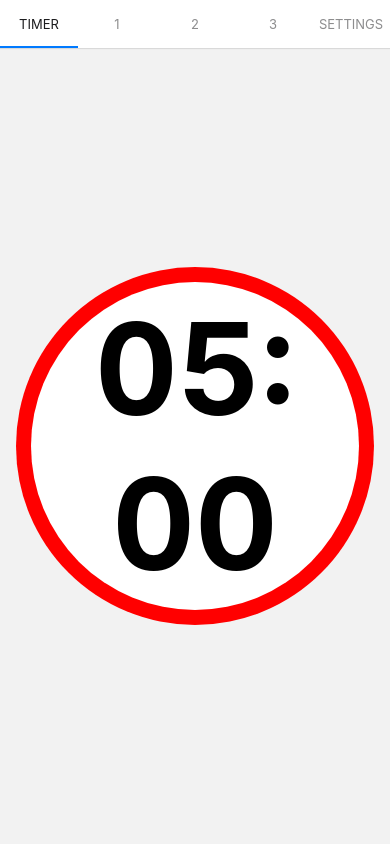
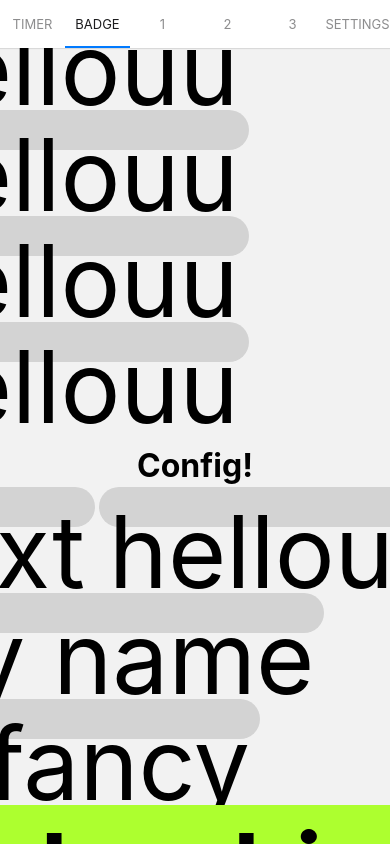
Before and after one commit to nkgrush/open-mindfulness, a React Native app: screen /badge in a window 390 px wide. Built offline with nearby package versions, Linux system fonts and the light colour scheme.

Commit message:
Responsive timer, start badge config

```diff
--- a/app.json
+++ b/app.json
@@ -1,4 +1,4 @@
 {
   "name": "mindfulness",
-  "displayName": "mindfulness"
+  "displayName": "mindfulness",
 }
--- /dev/null
+++ b/components/Badge.js
@@ -0,0 +1,33 @@
+import React, {useState} from 'react';
+import { Text, View, StyleSheet, TextInput, Pressable, TouchableHighlight, TouchableOpacity } from "react-native";
+
+const defaultHeight = 20;
+
+const colors = [ 'red', 'gold', 'greenyellow', 'mediumslateblue', 'royalblue', 'salmon', 'orange', 'pink', 'yellowgreen' ];
+
+const Badge = ({text, height=40, color='red', onPress, isActive}) => {
+  let [bg, setBg] = useState(colors[Math.floor(Math.random()*colors.length)]);
+
+  const badgeStyle = {
+    backgroundColor: (isActive ? bg : 'lightgrey'),
+    borderRadius: height/2,
+    height: height,
+    paddingVertical: 4,
+    paddingHorizontal: 10,
+    margin: 2,
+  };
+  const textStyle = {
+    color: 'black',
+    fontWeight: isActive ? 'bold' : 'normal',
+    fontSize: 100,
+  }
+  return (
+    <TouchableOpacity onPressIn={onPress}>
+      <View style={badgeStyle}>
+        <Text adjustsFontSizeToFit={true} style={textStyle}>{text}</Text>
+      </View>
+    </TouchableOpacity>
+  );
+};
+
+export default Badge;
--- /dev/null
+++ b/components/BadgeConfig.js
@@ -0,0 +1,47 @@
+import React, { useState } from "react";
+import { Text, View, StyleSheet, TextInput } from "react-native";
+
+import Badge from './Badge.js';
+import s from './Style.js'
+
+const exampleOptions = [
+  {text: 'Text', id: 'id'},
+  {text: 'hellouu', id: 'hello'},
+  {text: 'my name', id: 'name'},
+  {text: 'is fancy', id: 'fancy'},
+  {text: 'badgerhinoo', id: 'badgerhinoo'},
+  {text: 'hellouu', id: 'h1'},
+  {text: 'hellouu', id: 'h2'},
+  {text: 'hellouu', id: 'h3'},
+  {text: 'hellouu', id: 'h4'},
+]
+
+const BadgeConfig = ({title, options, onActiveChange, defaultActive}) => {
+  options = exampleOptions;
+  defaultActive = defaultActive ?? options[0].id;
+  onActiveChange = onActiveChange ?? ((x) => {});
+  const [active, setActive] = useState(defaultActive);
+
+  return (
+    <View style={{marginBottom: 20}}>
+      <Text style={s.header}>{title}</Text>
+      <Text>
+        {
+          options.map(el => (
+            <Badge
+              text={el.text}
+              key={el.id}
+              isActive={el.id == active}
+              onPress={() => {
+                onActiveChange(el.id);
+                setActive(el.id);
+              }}
+            />
+          ))
+        }
+      </Text>
+    </View>
+  );
+};
+
+export default BadgeConfig;
--- /dev/null
+++ b/components/BadgeScreen.js
@@ -0,0 +1,17 @@
+import React from 'react';
+import { Text, View, StyleSheet, TextInput } from "react-native";
+
+import Badge from './Badge.js';
+import s from './Style.js'
+import BadgeConfig from "./BadgeConfig";
+
+const BadgeScreen = () => {
+  return (
+    <View style={s.container}>
+      <BadgeConfig defaultActive='hello' title='Badge..'/>
+      <BadgeConfig defaultActive='badgerhinoo' title='Config!'/>
+    </View>
+  );
+};
+
+export default BadgeScreen;
--- a/components/Main.js
+++ b/components/Main.js
@@ -6,7 +6,8 @@ import { createMaterialTopTabNavigator } from '@react-navigation/material-top-ta
 
 import ProfileScreen from './ProfileScreen.js';
 import SettingsScreen from './SettingsScreen.js';
-import Timer from './Timer.js'
+import TimerScreen from './TimerScreen.js';
+import BadgeScreen from './BadgeScreen.js';
 import s from './Style';
 
 const Tab = createMaterialTopTabNavigator();
@@ -16,7 +17,8 @@ const Main = () => {
   return (
     <NavigationContainer>
       <Tab.Navigator>
-        <Tab.Screen name="timer" component={Timer} />
+        <Tab.Screen name="timer" component={TimerScreen} />
+        <Tab.Screen name="badge" component={BadgeScreen} />
         {profileNames.map(i =>
             <Tab.Screen
               name={i}
--- a/components/Style.js
+++ b/components/Style.js
@@ -11,6 +11,8 @@ const styleLight = StyleSheet.create({
   container: {
     flex: 1,
     alignContent: 'center',
+    justifyContent: 'center',
+    alignItems: 'center',
     padding: 16,
   },
 });
--- a/components/Timer.js
+++ b/components/TimerScreen.js
@@ -6,13 +6,13 @@ import s from './Style';
 const margin = 16;
 
 const Circle = ({children, color, extraMargin= 0}) => {
-  var { height, width } = useWindowDimensions();
-  let diam = Math.min(height, width) - margin*2 - extraMargin;
+  let diam = `${100-extraMargin}%`;
 
   return <View style={{
     width: diam,
-    height: diam,
-    borderRadius: diam/2,
+    height: undefined,
+    aspectRatio: 1,
+    borderRadius: 2000,
     backgroundColor: color,
     justifyContent: 'center',
     alignContent: 'center',
@@ -37,7 +37,7 @@ const ProfileScreen = ({route}) => {
   return (
     <View style={[styles.container, s.container]}>
       <Circle color='red'>
-        <Circle color='white' extraMargin={30}>
+        <Circle color='white' extraMargin={5}>
           <View style={{height: '70%', width: '85%', justifyContent: 'center'}}>
             <Text adjustsFontSizeToFit={true} style={[s.header, styles.numbers]}>{display}</Text>
           </View>
```
